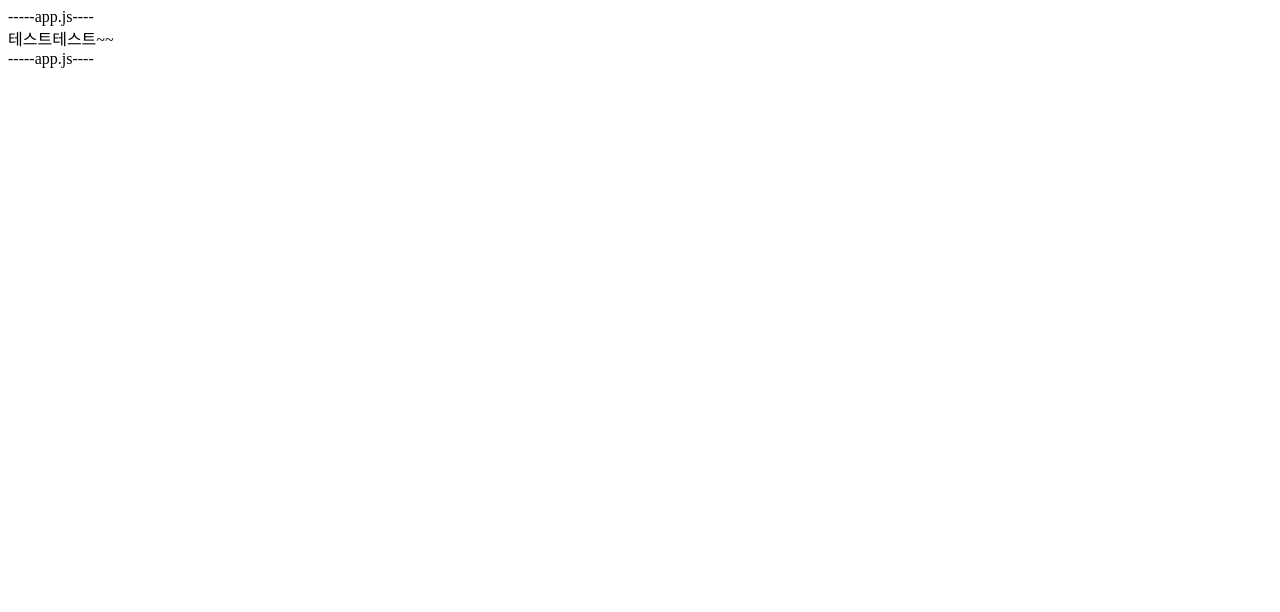
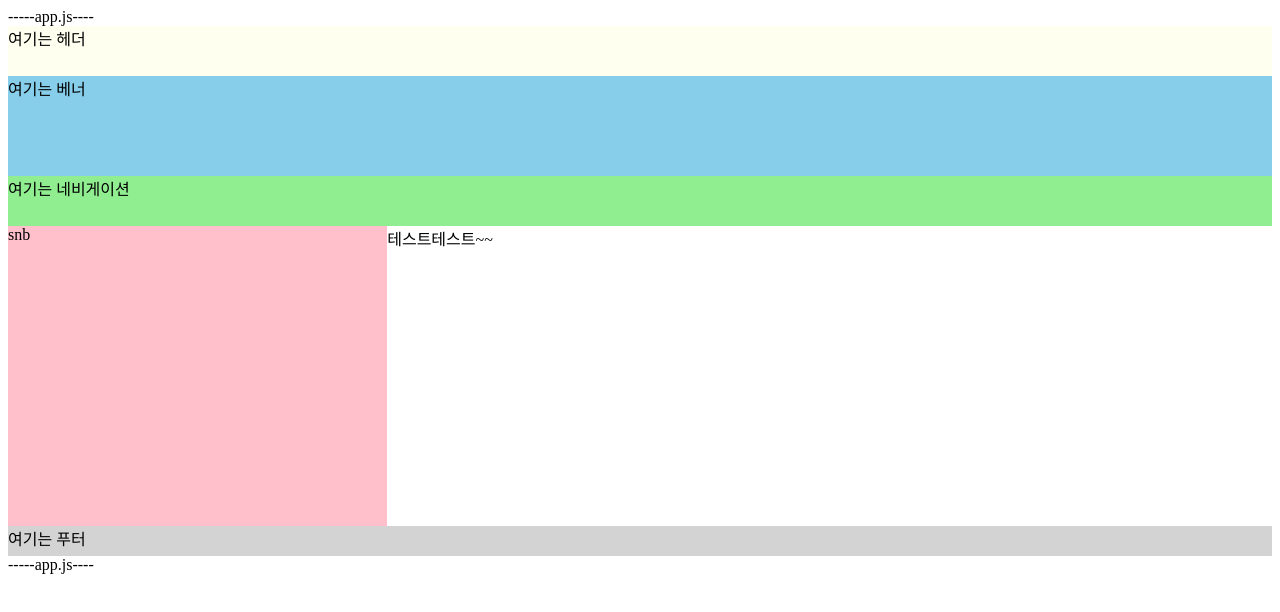
Before and after one commit to cherry-hyeri/codecamp_frontend, a Next.js app in the folder class/: page / in a window 1280 px wide. Shown: the top 612 px of the page. Built offline with nearby package versions, Linux system fonts and the light colour scheme.

Commit message:
14-layout

```diff
--- a/class/pages/_app.tsx
+++ b/class/pages/_app.tsx
@@ -1,5 +1,6 @@
 import { ApolloClient, InMemoryCache, ApolloProvider } from "@apollo/client";
 import type { AppProps } from "next/app";
+import Layout from "../src/components/commons/layout";
 
 export default function App({ Component, pageProps }: AppProps): JSX.Element {
   const client = new ApolloClient({
@@ -11,7 +12,9 @@
     <>
       <div>-----app.js----</div>
       <ApolloProvider client={client}>
-        <Component {...pageProps} />
+        <Layout>
+          <Component {...pageProps} />
+        </Layout>
       </ApolloProvider>
       <div>-----app.js----</div>
     </>
--- /dev/null
+++ b/class/src/components/commons/layout/banner/index.tsx
@@ -0,0 +1,10 @@
+import styled from "@emotion/styled";
+
+const Wrapper = styled.div`
+  height: 100px;
+  background-color: skyblue;
+`;
+
+export default function LayoutBanner(): JSX.Element {
+  return <Wrapper>여기는 베너</Wrapper>;
+}
--- /dev/null
+++ b/class/src/components/commons/layout/footer/index.tsx
@@ -0,0 +1,10 @@
+import styled from "@emotion/styled";
+
+const Wrapper = styled.div`
+  height: 30px;
+  background-color: lightgray;
+`;
+
+export default function LayoutFooter(): JSX.Element {
+  return <Wrapper>여기는 푸터</Wrapper>;
+}
--- /dev/null
+++ b/class/src/components/commons/layout/header/index.tsx
@@ -0,0 +1,10 @@
+import styled from "@emotion/styled";
+
+const Wrapper = styled.div`
+  height: 50px;
+  background-color: ivory;
+`;
+
+export default function LayoutHeader(): JSX.Element {
+  return <Wrapper>여기는 헤더</Wrapper>;
+}
--- /dev/null
+++ b/class/src/components/commons/layout/index.tsx
@@ -0,0 +1,36 @@
+import { useRouter } from "next/router";
+import LayoutBanner from "./banner";
+import LayoutFooter from "./footer";
+import LayoutHeader from "./header";
+import LayoutNavigation from "./navigation";
+
+const HIDDEN_HEADERS = [
+  "/section13/13-01-library-icon",
+  "/section13/13-02-library-star",
+];
+
+interface ILayoutProps {
+  children: JSX.Element;
+}
+
+export default function Layout(props: ILayoutProps): JSX.Element {
+  const router = useRouter();
+  console.log("+++++++");
+  console.log(router.asPath);
+  console.log("+++++++");
+
+  const isHiddenHeader = HIDDEN_HEADERS.includes(router.asPath);
+
+  return (
+    <>
+      {!isHiddenHeader && <LayoutHeader />}
+      <LayoutBanner />
+      <LayoutNavigation />
+      <div style={{ height: "300px", display: "flex" }}>
+        <div style={{ width: "30%", backgroundColor: "pink" }}>snb</div>
+        <div style={{ width: "70%" }}>{props.children}</div>
+      </div>
+      <LayoutFooter />
+    </>
+  );
+}
--- /dev/null
+++ b/class/src/components/commons/layout/navigation/index.tsx
@@ -0,0 +1,10 @@
+import styled from "@emotion/styled";
+
+const Wrapper = styled.div`
+  height: 50px;
+  background-color: lightgreen;
+`;
+
+export default function LayoutNavigation(): JSX.Element {
+  return <Wrapper>여기는 네비게이션</Wrapper>;
+}
```
